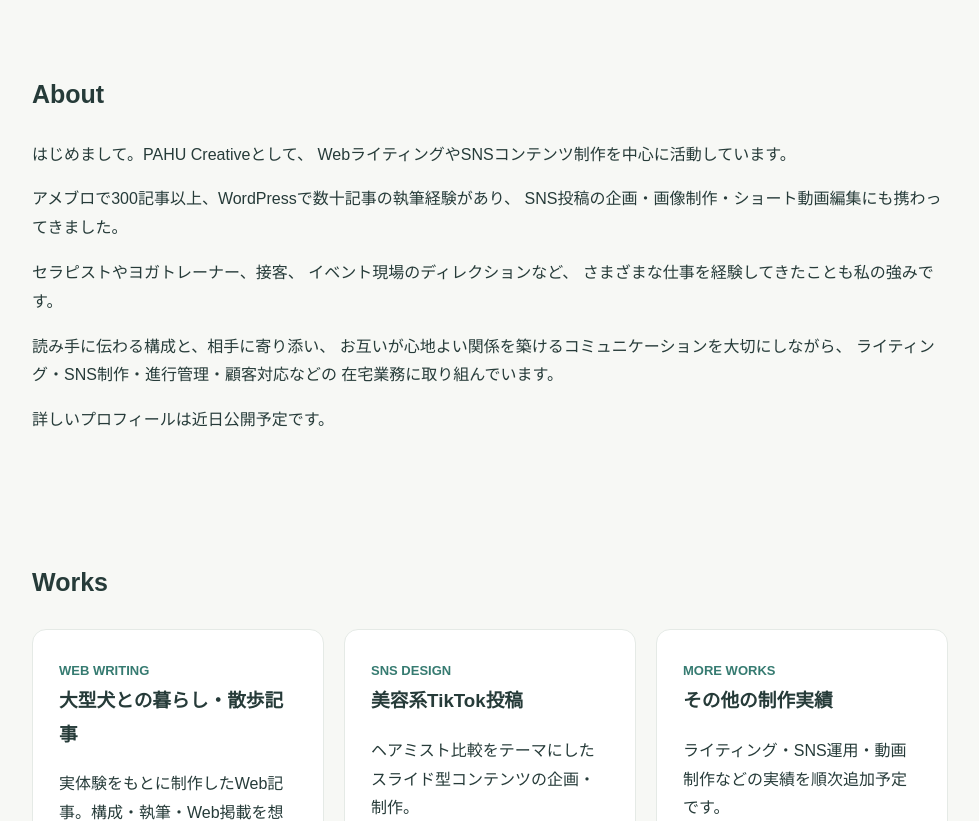
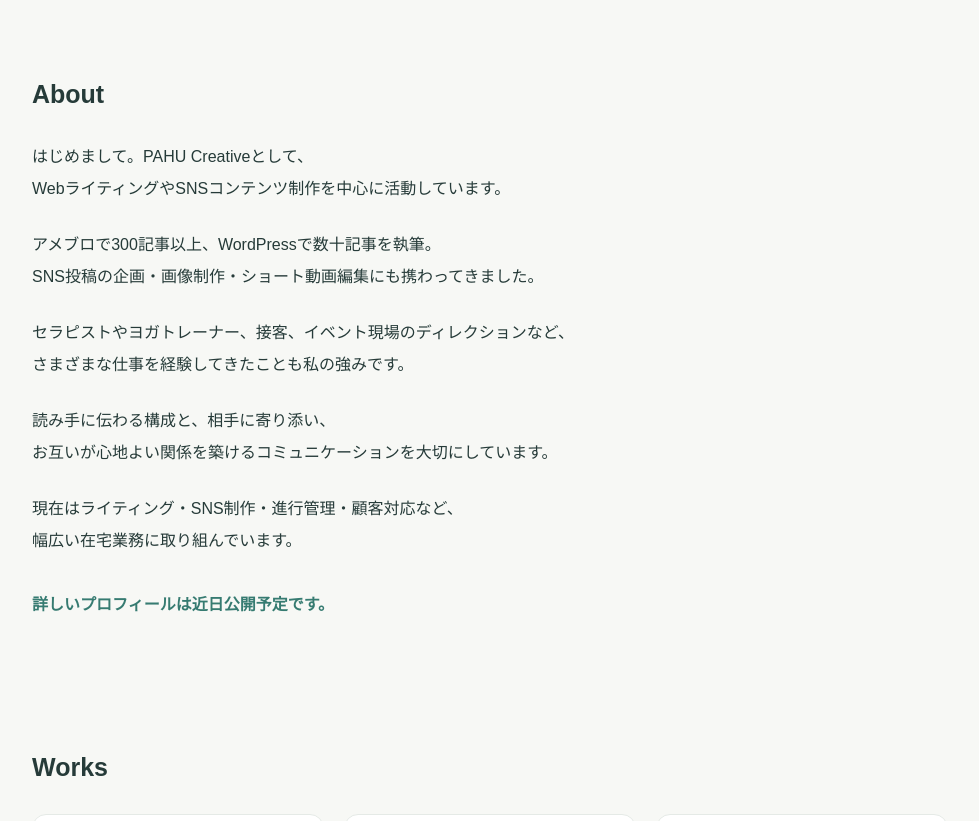
Before and after one commit to yayoi000309/pahu-creative, a plain HTML site: page index.html in a window 1280 px wide. Shown: the part 559-1380 px from the top of the page, without its empty margins (150-1129 px from the left). Drawn offline with Linux system fonts and the light colour scheme.

Commit message:
Add about section with content and styling

```diff
--- a/index.html
+++ b/index.html
@@ -45,6 +45,29 @@
     .card h3 { margin-top: 0; }
     .tag { color: var(--accent); font-size: 13px; font-weight: bold; }
     footer { padding: 35px; text-align: center; color: var(--muted); font-size: 13px; }
+
+/* About section */
+.about-content {
+  max-width: 760px;
+  line-height: 2;
+}
+
+.about-content p {
+  margin: 0 0 24px;
+}
+
+.about-content .profile-link {
+  margin-top: 32px;
+  color: var(--accent);
+  font-weight: 600;
+}
+
+/* スマホでは自然に折り返す */
+@media (max-width: 768px) {
+  .desktop-break {
+    display: none;
+  }
+}
 </style>
 </head>
 <body>
@@ -59,35 +82,39 @@
       </p>
     </section>
 
-    <section>
+<section class="about-section">
   <h2>About</h2>
 
+  <div class="about-content">
     <p>
-    はじめまして。PAHU Creativeとして、
+      はじめまして。PAHU Creativeとして、<br class="desktop-break">
       WebライティングやSNSコンテンツ制作を中心に活動しています。
     </p>
 
     <p>
-    アメブロで300記事以上、WordPressで数十記事の執筆経験があり、
+      アメブロで300記事以上、WordPressで数十記事を執筆。<br class="desktop-break">
       SNS投稿の企画・画像制作・ショート動画編集にも携わってきました。
     </p>
 
     <p>
-    セラピストやヨガトレーナー、接客、
-    イベント現場のディレクションなど、
+      セラピストやヨガトレーナー、接客、イベント現場のディレクションなど、<br class="desktop-break">
       さまざまな仕事を経験してきたことも私の強みです。
     </p>
 
     <p>
-    読み手に伝わる構成と、相手に寄り添い、
-    お互いが心地よい関係を築けるコミュニケーションを大切にしながら、
-    ライティング・SNS制作・進行管理・顧客対応などの
-    在宅業務に取り組んでいます。
+      読み手に伝わる構成と、相手に寄り添い、<br class="desktop-break">
+      お互いが心地よい関係を築けるコミュニケーションを大切にしています。
     </p>
 
     <p>
+      現在はライティング・SNS制作・進行管理・顧客対応など、<br class="desktop-break">
+      幅広い在宅業務に取り組んでいます。
+    </p>
+
+    <p class="profile-link">
       詳しいプロフィールは近日公開予定です。
     </p>
+  </div>
 </section>
 
 　　<section>
```
Lines whose indentation alone changed are shown as unchanged.
